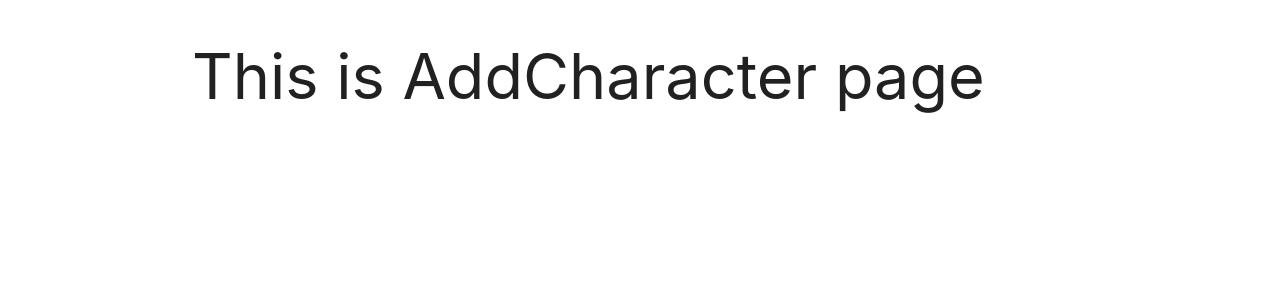
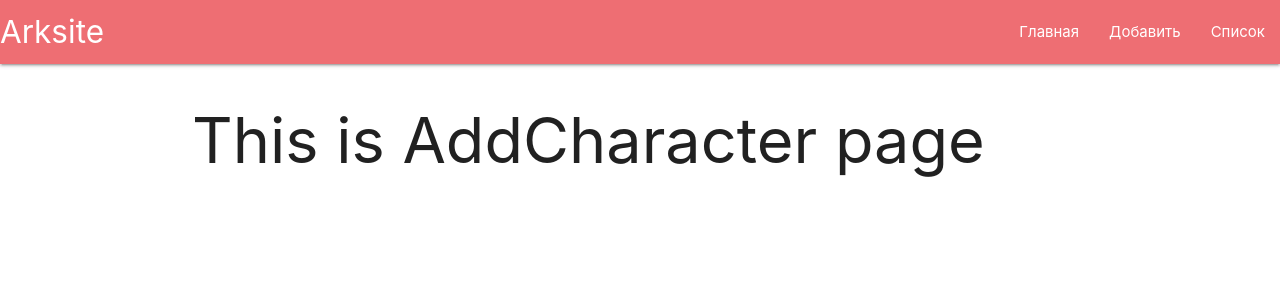
Before and after one commit to Murchik/it_course_work, a React (Create React App) app in the folder client/: page /add in a window 1280 px wide. Shown: the top 300 px of the page. Built offline with nearby package versions, Linux system fonts and the light colour scheme.

Commit message:
added Navbar

```diff
--- a/client/src/App.js
+++ b/client/src/App.js
@@ -3,13 +3,14 @@ import 'materialize-css'
 
 import { BrowserRouter as Router } from 'react-router-dom'
 
-// import my routes
 import { useRoutes } from './routes'
+import { Navbar    } from './components/Navbar'
 
 function App() {
   const routes = useRoutes()
   return (
     <Router>
+      <Navbar />
       <div className="container">
         {routes}
       </div>
--- /dev/null
+++ b/client/src/components/Navbar.js
@@ -0,0 +1,18 @@
+import React from 'react'
+
+import { NavLink } from 'react-router-dom'
+
+export const Navbar = () => {
+    return (
+        <nav>
+            <div class="nav-wrapper">
+                <a href="#" class="brand-logo">Arksite</a>
+                <ul id="nav-mobile" class="right hide-on-med-and-down">
+                    <li><NavLink to="/main">Главная</NavLink></li>
+                    <li><NavLink to="/add">Добавить</NavLink></li>
+                    <li><NavLink to="/list">Список</NavLink></li>
+                </ul>
+            </div>
+        </nav>
+    )
+}
```
